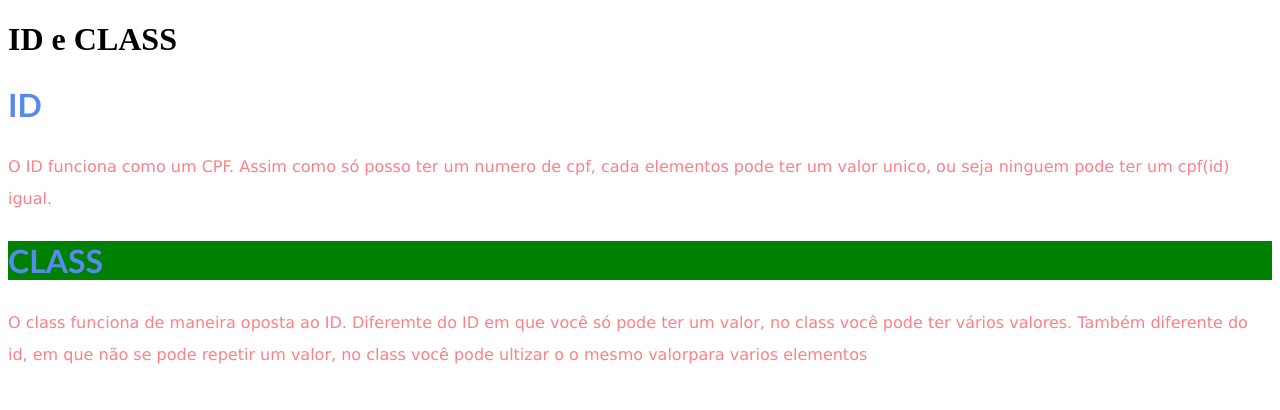
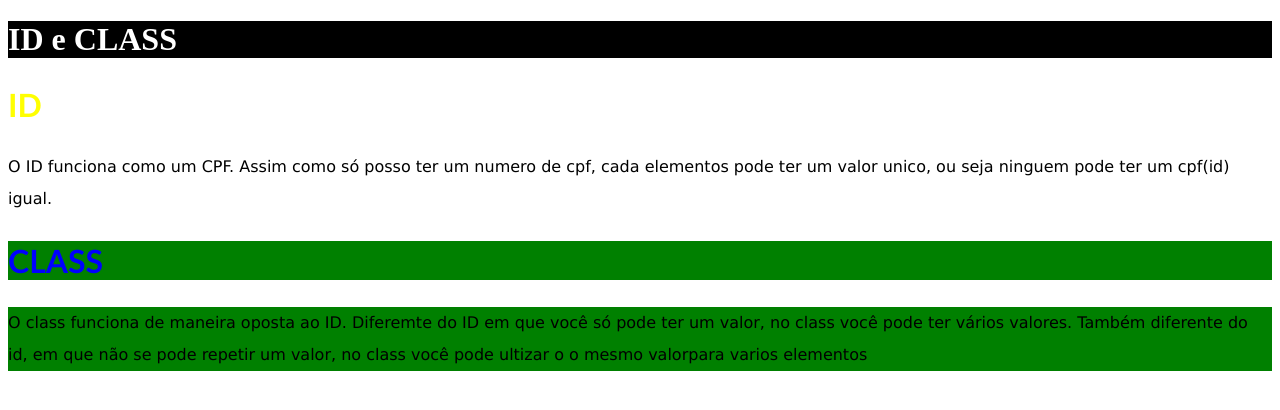
Before and after one commit to cosmuc/atividade_4, a plain HTML site: page 4_ID_CLASS/index.html in a window 1280 px wide. Drawn offline with Linux system fonts and the light colour scheme.

Commit message:
id Class

```diff
--- a/4_ID_CLASS/index.html
+++ b/4_ID_CLASS/index.html
@@ -8,16 +8,16 @@
     <title>ID e CLASS</title>
 </head>
 <body>
-    <h1>ID e CLASS</h1>
+    <h1 id="titulo-p">ID e CLASS</h1>
 
-    <h2>ID</h2>
+    <h2 class="cor-a">ID</h2>
     <p>
         O ID funciona como um CPF. Assim como só posso ter um numero de cpf, cada elementos pode ter um valor unico, ou seja ninguem pode ter um cpf(id) igual.
     </p>
 
-    <h2 class="fundo-verde">CLASS</h2>
+    <h2 class="fundo-verde" class="fonte-g">CLASS</h2>
 
-    <p>
+    <p class="fundo-verde">
         O class funciona de maneira oposta ao ID. Diferemte do ID em que você só pode ter um valor, no class você pode ter vários valores. Também diferente do id, em que não se pode repetir um valor, no class você pode ultizar o o mesmo valorpara varios elementos
     </p>
 
--- a/4_ID_CLASS/style.css
+++ b/4_ID_CLASS/style.css
@@ -1,16 +1,27 @@
 h2{
     font-family: 'Gill Sans', 'Gill Sans MT', Calibri, 'Trebuchet MS', sans-serif;
-    color: #578aed;
+    color: red;
     font-size: 2rem;
 }
-
+.cor-a{
+    color: yellow;
+}
 p{
     font-family: Verdana, Geneva, Tahoma, sans-serif;
-    color: #fe8088;
     font-size: 1rem;
     line-height: 2rem;
+}
+h2{
+    color: blue;
 }
 
 .fundo-verde{
     background-color: green;
 }
+.fonte-g{
+    font-size: 50px;
+}
+#titulo-p{
+    background: black;
+    color: white;
+}
```
